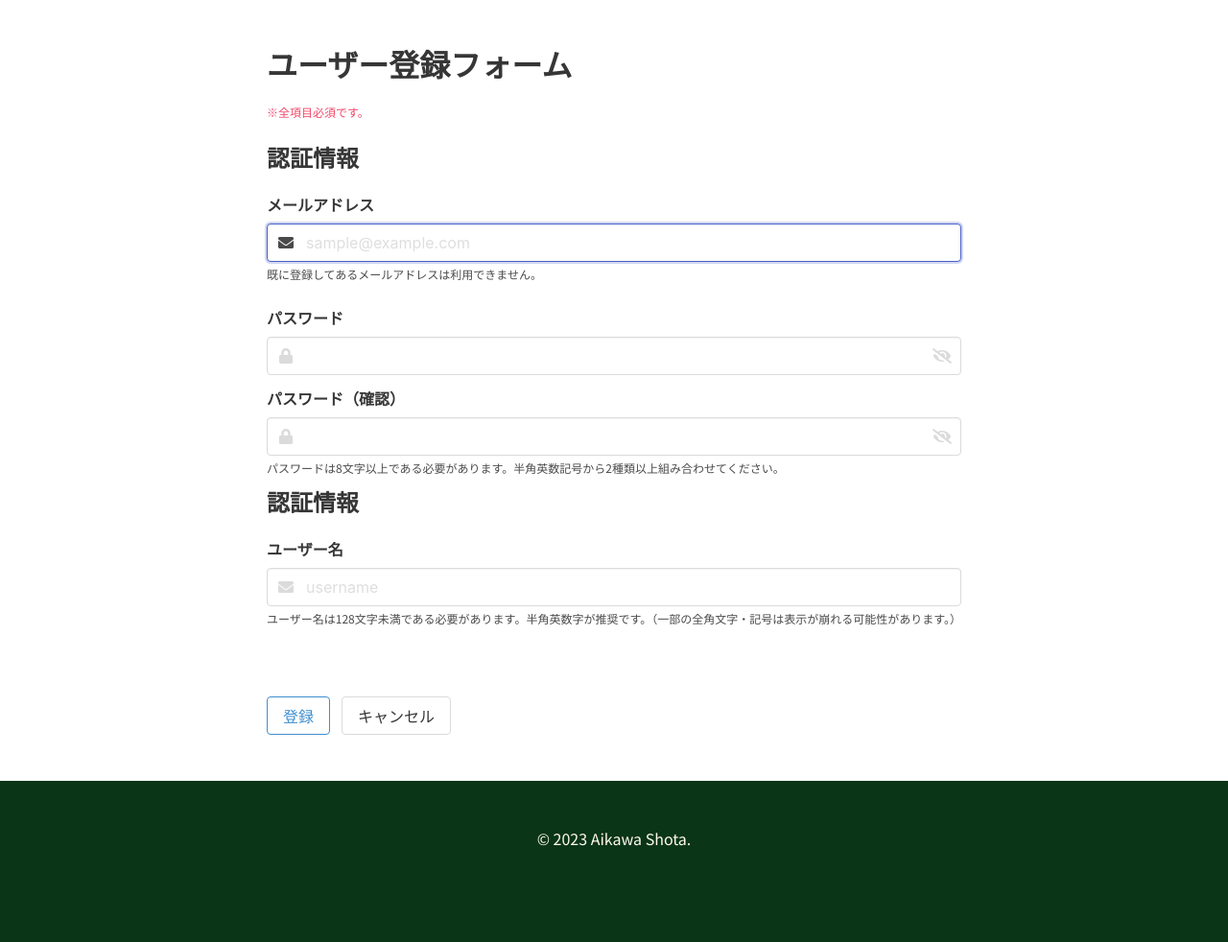
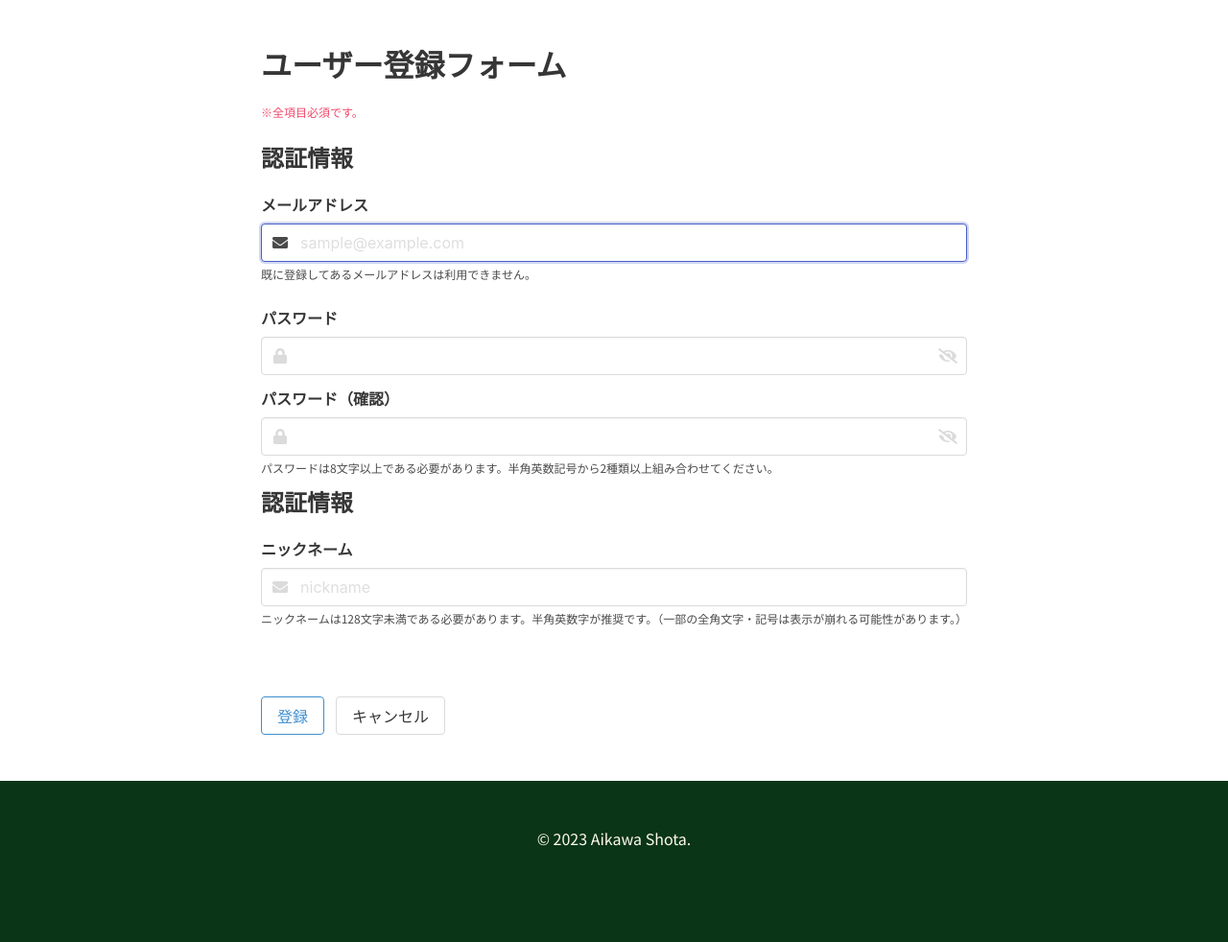
Before and after one commit to AikawaShota/garden-management, a Django app: page /authentication/signup in a window 1280 px wide. Shown: the part 52-1034 px from the top of the page at 96% size. Run offline with Django 4.2, Linux system fonts and the light colour scheme.

Commit message:
fix: Fixed a wrong correspondence of double quotes and changed user_name to nickname.

```diff
--- a/garden_management/authentication/admin.py
+++ b/garden_management/authentication/admin.py
@@ -11,7 +11,7 @@
                 "fields": (
                     "email",
                     "password",
-                    "user_name",
+                    "nickname",
                     "is_active",
                     "date_joined"
                 )
@@ -28,12 +28,12 @@
         (
             None, {
                 "classes": ("wide",),
-                "fields": ("email", "password1", "password2", "user_name",)
+                "fields": ("email", "password1", "password2", "nickname",)
             }
         ),
     )
 
-    list_display = ("user_id", "user_name", "email")
+    list_display = ("user_id", "nickname", "email")
     list_filter = ("is_staff", "is_active")
     ordering = ("user_id",)
 
--- a/garden_management/authentication/forms.py
+++ b/garden_management/authentication/forms.py
@@ -13,13 +13,14 @@
 class SignUpForm(UserCreationForm):
     class Meta:
         model = get_user_model()
-        fields = ("email", "password1", "password2", "user_name")
+        fields = ("email", "password1", "password2", "nickname")
 
     email = forms.EmailField(
         required=True,
         max_length=255,
         widget=forms.EmailInput(
             attrs={
+                "autocomplete": "email",
                 "placeholder": "sample@example.com",
                 "class": "input"
             }
@@ -31,6 +32,7 @@
         max_length=255,
         widget=forms.PasswordInput(
             attrs={
+                "autocomplete": "new-password",
                 "class": "input"
             }
         )
@@ -41,17 +43,19 @@
         max_length=255,
         widget=forms.PasswordInput(
             attrs={
+                "autocomplete": "new-password",
                 "class": "input"
             }
         )
     )
 
-    user_name = forms.CharField(
+    nickname = forms.CharField(
         required=True,
         max_length=127,
         widget=forms.TextInput(
             attrs={
-                "placeholder": "username",
+                "autocomplete": "nickname",
+                "placeholder": "nickname",
                 "class": "input"
             }
         )
@@ -68,6 +72,7 @@
         max_length=255,
         widget=forms.EmailInput(
             attrs={
+                "autocomplete": "email",
                 "placeholder": "sample@example.com",
                 "class": "input"
             }
@@ -79,7 +84,8 @@
         max_length=255,
         widget=forms.PasswordInput(
             attrs={
-                "class": "input",
+                "autocomplete": "current-password",
+                "class": "input"
             }
         )
     )
--- a/garden_management/authentication/models.py
+++ b/garden_management/authentication/models.py
@@ -44,7 +44,7 @@
 # カスタムユーザモデル
 class CustomUser(AbstractBaseUser, PermissionsMixin):
     user_id = models.AutoField(primary_key=True, editable=False)
-    user_name = models.CharField(max_length=127, verbose_name="ユーザー名")
+    nickname = models.CharField(max_length=127, verbose_name="ニックネーム")
     email = models.EmailField(unique=True, verbose_name="メールアドレス")
 
     # ユーザの利用可否（ログイン可否）を保存するfield。
@@ -60,7 +60,7 @@
 
     EMAIL_FIELD = "email"
     USERNAME_FIELD = "email"
-    REQUIRED_FIELDS = ("user_name",)
+    REQUIRED_FIELDS = ("nickname",)
 
     class Meta:
         verbose_name = "ユーザー"
--- a/garden_management/authentication/templates/authentication/login.html
+++ b/garden_management/authentication/templates/authentication/login.html
@@ -36,7 +36,7 @@
             {% endif %}
             {% endif %}
         </section>
-        <form method="post" action="{% url "authentication:login" %}">
+        <form method="post" action="{% url 'authentication:login' %}">
             {% csrf_token %}
             <section class="px-6 pb-6">
                 <div class="field mb-5">
--- a/garden_management/authentication/templates/authentication/signup.html
+++ b/garden_management/authentication/templates/authentication/signup.html
@@ -73,16 +73,16 @@
                 </div>
                 <h2 class="title is-4">認証情報</h2>
                 <div class="field mb-5">
-                    <label for="" class="label">ユーザー名</label>
+                    <label for="" class="label">ニックネーム</label>
                     <div class="control has-icons-left">
-                        {{ form.user_name }}
+                        {{ form.nickname }}
                         <span class="icon is-small is-left">
                             <i class="fas fa-envelope"></i>
                         </span>
                     </div>
-                    <p class="help">ユーザー名は128文字未満である必要があります。半角英数字が推奨です。（一部の全角文字・記号は表示が崩れる可能性があります。）</p>
+                    <p class="help">ニックネームは128文字未満である必要があります。半角英数字が推奨です。（一部の全角文字・記号は表示が崩れる可能性があります。）</p>
                     <ul>
-                        {% for error in form.user_name.errors %}
+                        {% for error in form.nickname.errors %}
                         <li class="has-text-danger is-size-7">・{{ error }}</li>
                         {% endfor %}
                     </ul>
--- a/garden_management/authentication/templates/authentication/user_information.html
+++ b/garden_management/authentication/templates/authentication/user_information.html
@@ -18,8 +18,8 @@
                             <td></td>
                         </tr>
                         <tr>
-                            <th>ユーザー名</th>
-                            <td>{{ request.user.user_name }}</td>
+                            <th>ニックネーム</th>
+                            <td>{{ request.user.nickname }}</td>
                             <td>
                                 <button class="button is-info is-outlined" onclick="location.href=`#`">変更（未）</button>
                             </td>
--- a/garden_management/authentication/views.py
+++ b/garden_management/authentication/views.py
@@ -22,11 +22,10 @@
         response = super().form_valid(form)
         email = form.cleaned_data["email"]
         password = form.cleaned_data["password1"]
-        print(email, type(email))
-        print(password, type(password))
         # authenticate関数はusernameとpassword認証が行い、有効だった場合はUserオブジェクトを返す。
-        user = authenticate(request=self.request, username=email, passowrd=password)
-        print(user)
+        user = authenticate(
+            request=self.request, username=email, password=password
+        )
         # userオブジェクトがNoneかどうかの判定。
         if user is not None:
             # login関数でユーザをログインさせる。
--- a/garden_management/garden_management/settings.py
+++ b/garden_management/garden_management/settings.py
@@ -136,10 +136,6 @@
 LOGOUT_REDIRECT_URL = "authentication:login"
 
 
-# Email認証用のカスタムAUTHENTICATION_BACKENDSを追加。
-AUTHENTICATION_BACKENDS = ["authentication.backends.EmailAuthBackend"]
-
-
 # MEDIA（画像ファイルなど）の設定
 MEDIA_ROOT = os.path.join(BASE_DIR, "media")
 MEDIA_URL = "/media/"
--- a/garden_management/templates/base.html
+++ b/garden_management/templates/base.html
@@ -89,7 +89,7 @@
                         <div class="navbar-dropdown is-boxed">
                             <!-- FAのアイコンのところで改行されないように、15文字(15em)文のwidthを持つ要素を挿入。 -->
                             <span class="navbar-item p-0" style="width:15em;"></span>
-                            <a class="navbar-item icon-text pr-0" href="{% url "help:inquiry" %}">
+                            <a class="navbar-item icon-text pr-0" href="{% url 'help:inquiry' %}">
                                 <span class="icon">
                                     <i class="fas fa-comments"></i>
                                 </span>
```
Also changed, not shown: garden_management/authentication/backends.py (deleted, +0 -16 lines), garden_management/authentication/migrations/0001_initial.py (deleted), garden_management/help/migrations/0001_initial.py (deleted), garden_management/plant_management/migrations/0001_initial.py (deleted).
